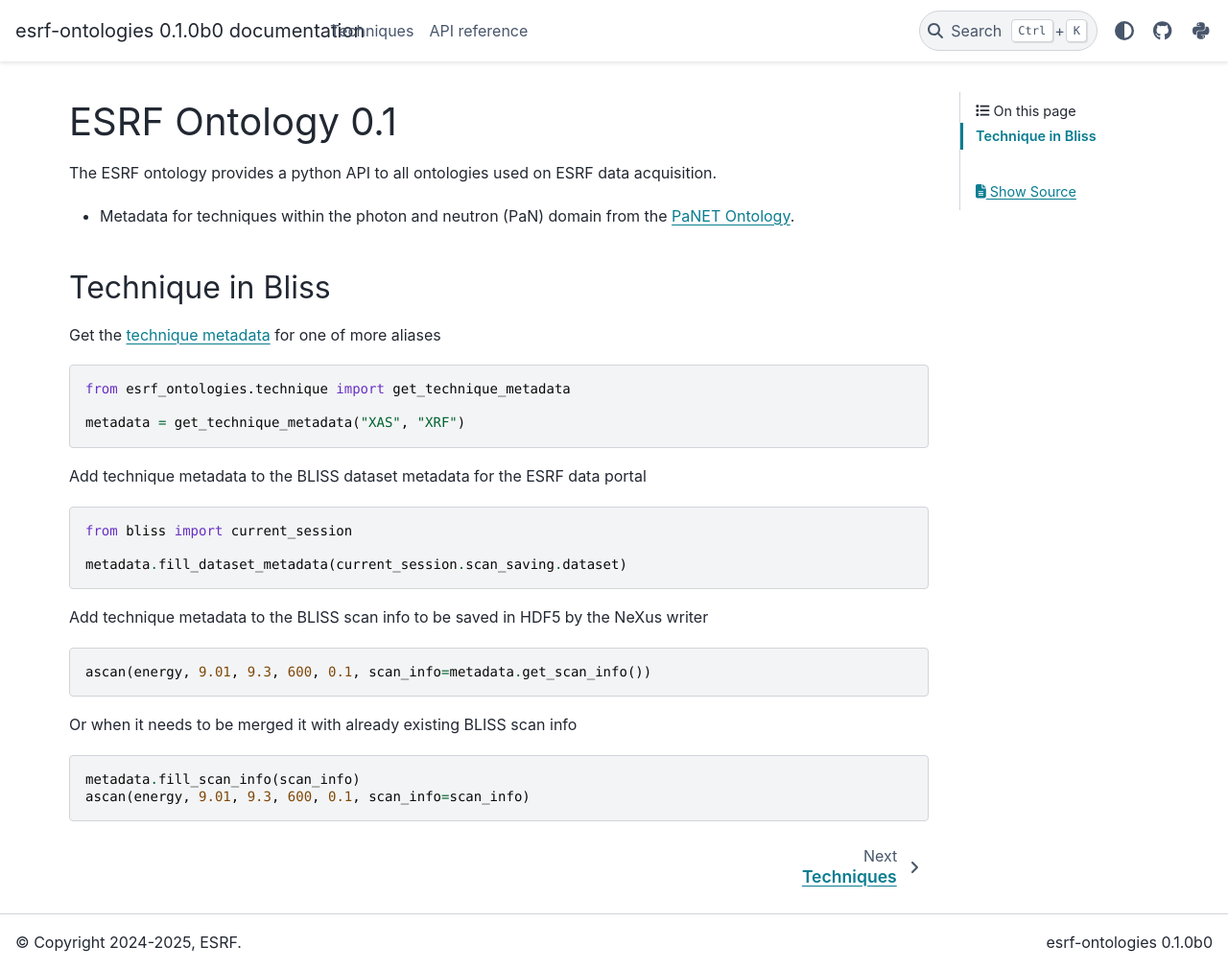
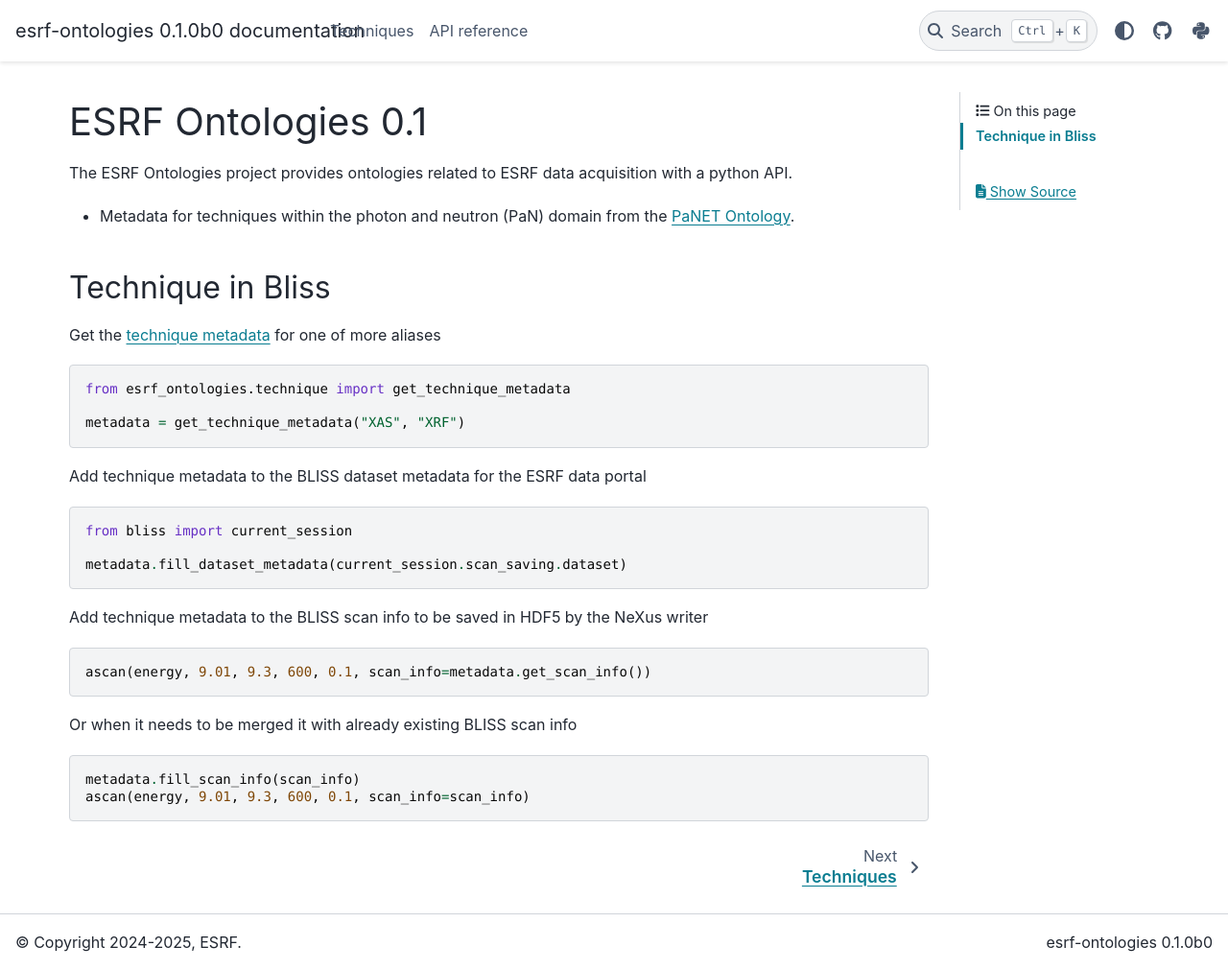
Before and after one commit to pan-ontologies/esrf-ontologies, a Sphinx documentation site: the page built from doc/index.rst, in a window 1280 px wide and 1011 px high. Shown: the whole window at 96% size. Built offline with Sphinx 7.4.7 and the PyData theme 0.15.4, drawn with Linux system fonts in a browser that asks for light colours.

Commit message:
fix docs

```diff
--- a/doc/index.rst
+++ b/doc/index.rst
@@ -1,7 +1,7 @@
-ESRF Ontology |version|
-=======================
+ESRF Ontologies |version|
+=========================
 
-The ESRF ontology provides a python API to all ontologies used on ESRF data acquisition.
+The ESRF Ontologies project provides ontologies related to ESRF data acquisition with a python API.
 
 * Metadata for techniques within the photon and neutron (PaN) domain from the `PaNET Ontology <https://doi.org/10.5281/zenodo.4806026>`_.
 
--- a/pyproject.toml
+++ b/pyproject.toml
@@ -6,7 +6,7 @@
 name = "esrf-ontologies"
 version = "0.1.0b0"
 authors = [{name = "ESRF", email = "dau-pydev@esrf.fr"}]
-description = "ESRF Ontology"
+description = "ESRF Ontologies"
 readme = {file = "README.md", content-type = "text/markdown"}
 license = {file = "LICENSE.md"}
 classifiers = [
```
Also changed, not shown: README.md (+2 -2 lines), 1 other file.
